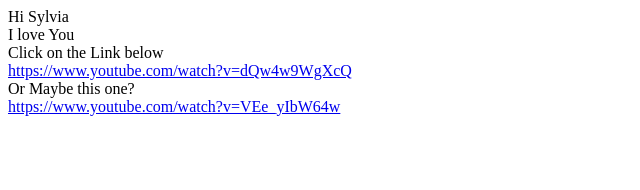
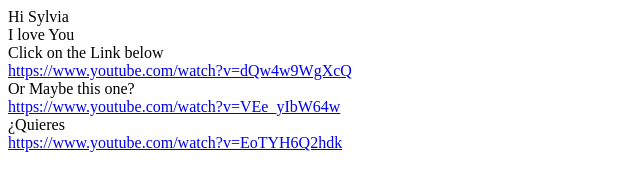
Before and after one commit to AidanCollazo/AidanCollazo.github.io, a plain HTML site: page index.html in a window 1280 px wide. Shown: the whole page, without its empty margins (0-640 px from the left). Drawn offline with Linux system fonts and the light colour scheme.

Commit message:
Update index.html

```diff
--- a/index.html
+++ b/index.html
@@ -13,5 +13,7 @@
     <a href="https://www.youtube.com/watch?v=dQw4w9WgXcQ">https://www.youtube.com/watch?v=dQw4w9WgXcQ</a>
     <div>Or Maybe this one?</div>
     <a href="https://www.youtube.com/watch?v=VEe_yIbW64w">https://www.youtube.com/watch?v=VEe_yIbW64w</a>
+    <div>¿Quieres</div>
+    <a href="https://www.youtube.com/watch?v=EoTYH6Q2hdk">https://www.youtube.com/watch?v=EoTYH6Q2hdk</a>
 </body>
 </html>
```
